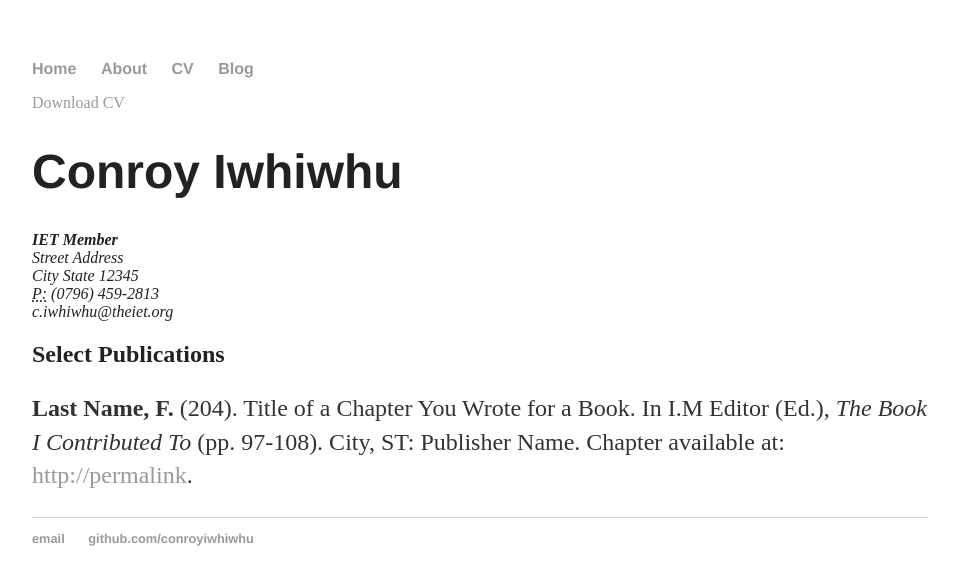
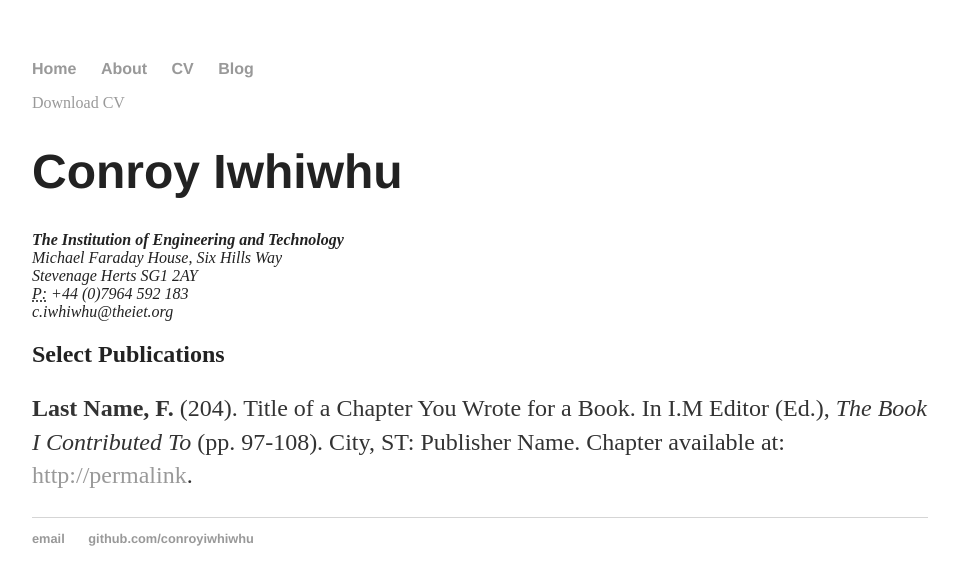
Before and after one commit to conroyiwhiwhu/conroyiwhiwhu.github.io, a Jekyll site: the page built from cv/index.html, in a window 1280 px wide. Shown: the top 585 px of the page, without its empty margins (160-1119 px from the left). Built offline with Jekyll 4.4.1, drawn with Linux system fonts in a browser that asks for light colours.

Commit message:
updated cv

```diff
--- a/cv/index.html
+++ b/cv/index.html
@@ -7,10 +7,10 @@ title: CV of Conroy Iwhiwhu
 		<a href="#" class="download" title="Download CV as PDF">Download CV</a>
 					<h1>Conroy Iwhiwhu</h1>
 					<address>
-					<strong>IET Member</strong><br>
-					Street Address<br>
-					City State 12345<br>
-					<abbr title="phone">P:</abbr> (0796) 459-2813<br>
+					<strong>The Institution of Engineering and Technology</strong><br>
+					Michael Faraday House, Six Hills Way<br>
+					Stevenage Herts SG1 2AY<br>
+					<abbr title="phone">P:</abbr> +44 (0)7964 592 183<br>
 					<span class="obfuscate">c.iwhiwhu@theiet.org</span>
 					</address>
 
```
